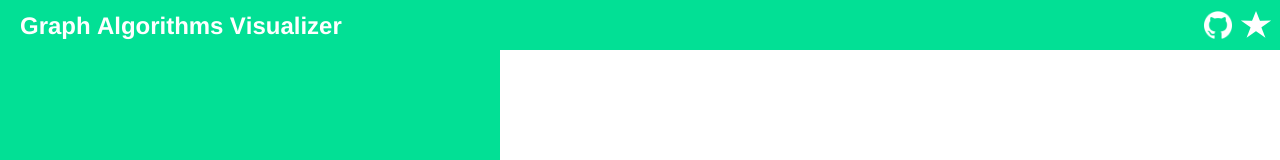
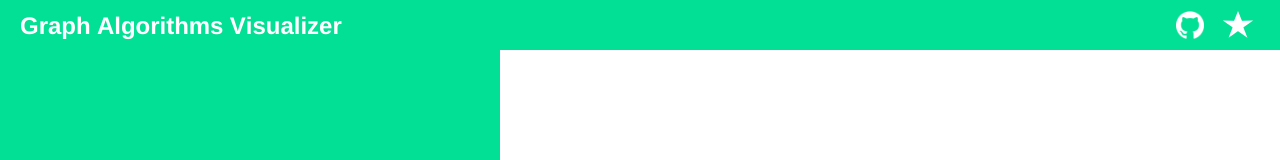
Before and after one commit to jiaqiwang969/GraphGDB, a React (Create React App) app: page / in a window 1280 px wide. Shown: the top 160 px of the page. Built offline with nearby package versions, Linux system fonts and the light colour scheme.

Commit message:
fix:general styling

```diff
--- a/src/components/Navbar/GithubLogo.tsx
+++ b/src/components/Navbar/GithubLogo.tsx
@@ -6,6 +6,7 @@ const GithubLogo = styled.img.attrs({
 })`
   height: 28px;
   width: 28px;
+  margin: 0 10px;
 `;
 
 export default GithubLogo;
--- a/src/components/Navbar/LabelText.tsx
+++ b/src/components/Navbar/LabelText.tsx
@@ -4,6 +4,8 @@ const LabelText = styled.div`
   font-size: 24px;
   margin-left: 20px;
   margin-right: 20px;
+  text-overflow: ellipsis;
+  white-space: nowrap;
 `;
 
 export default LabelText;
--- a/src/components/Navbar/Navbar.tsx
+++ b/src/components/Navbar/Navbar.tsx
@@ -9,7 +9,7 @@ const Navbar: React.FC = (): ReactElement => {
   return (
     <Container>
       <LabelText>Graph Algorithms Visualizer</LabelText>
-      <Row justifyContent="center">
+      <Row justifyContent="space-between" margin="0 18px">
         <GithubLogo></GithubLogo>
         <Star></Star>
       </Row>
--- a/src/components/Navbar/Star.tsx
+++ b/src/components/Navbar/Star.tsx
@@ -7,7 +7,7 @@ const Star = styled.div`
   height: 0;
   margin-left: 20px;
   margin-right: 20px;
-  margin-bottom: 24%;
+  margin-bottom: 18%;
   border-right: 0.3em solid transparent;
   border-bottom: 0.7em solid white;
   border-left: 0.3em solid transparent;
--- a/src/components/common/Row.tsx
+++ b/src/components/common/Row.tsx
@@ -2,12 +2,14 @@ import styled from 'styled-components';
 
 interface Props {
   justifyContent: string;
+  margin?: string;
 }
 
 const Row = styled.div<Props>`
   display: flex;
   justify-content: ${(props) => props.justifyContent};
   align-items: center;
+  margin: ${(props) => props.margin};
 `;
 
 export default Row;
```
